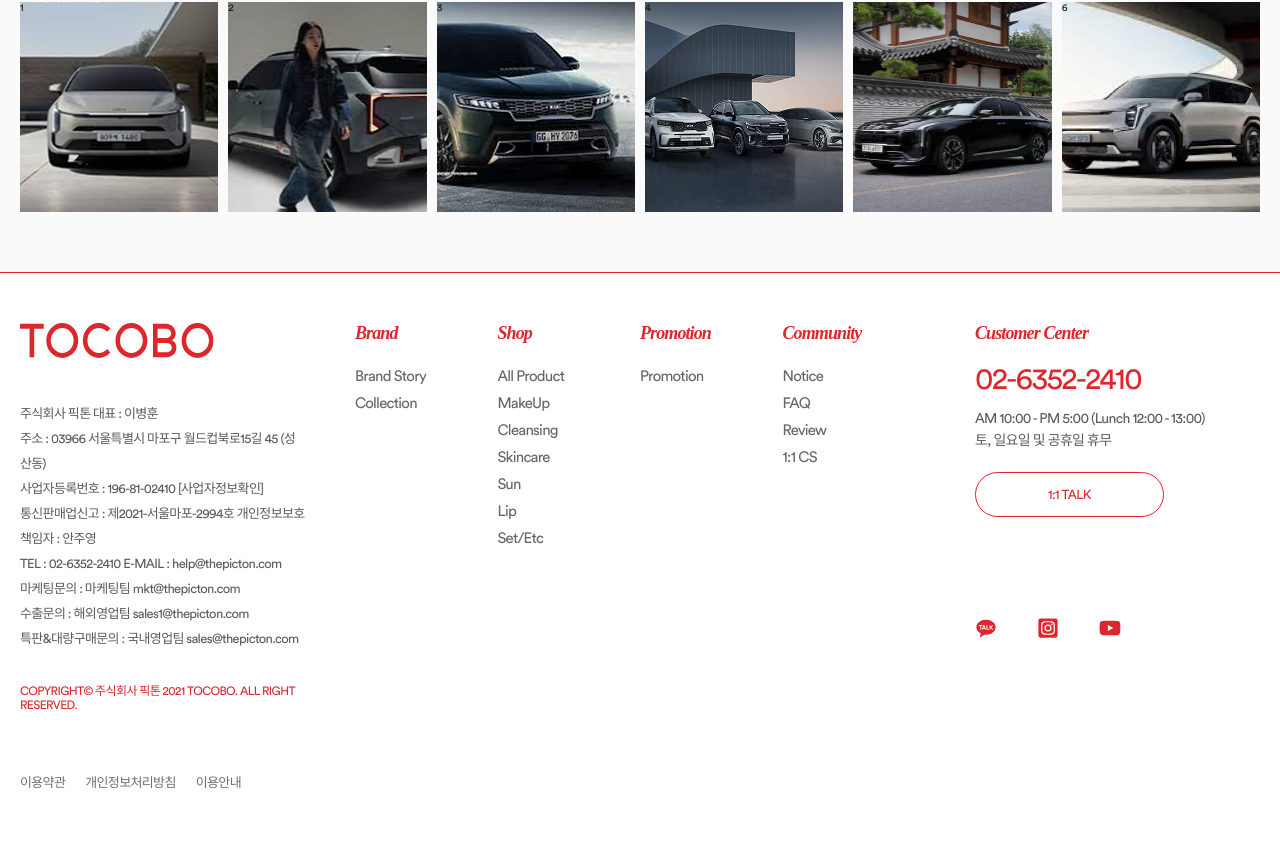
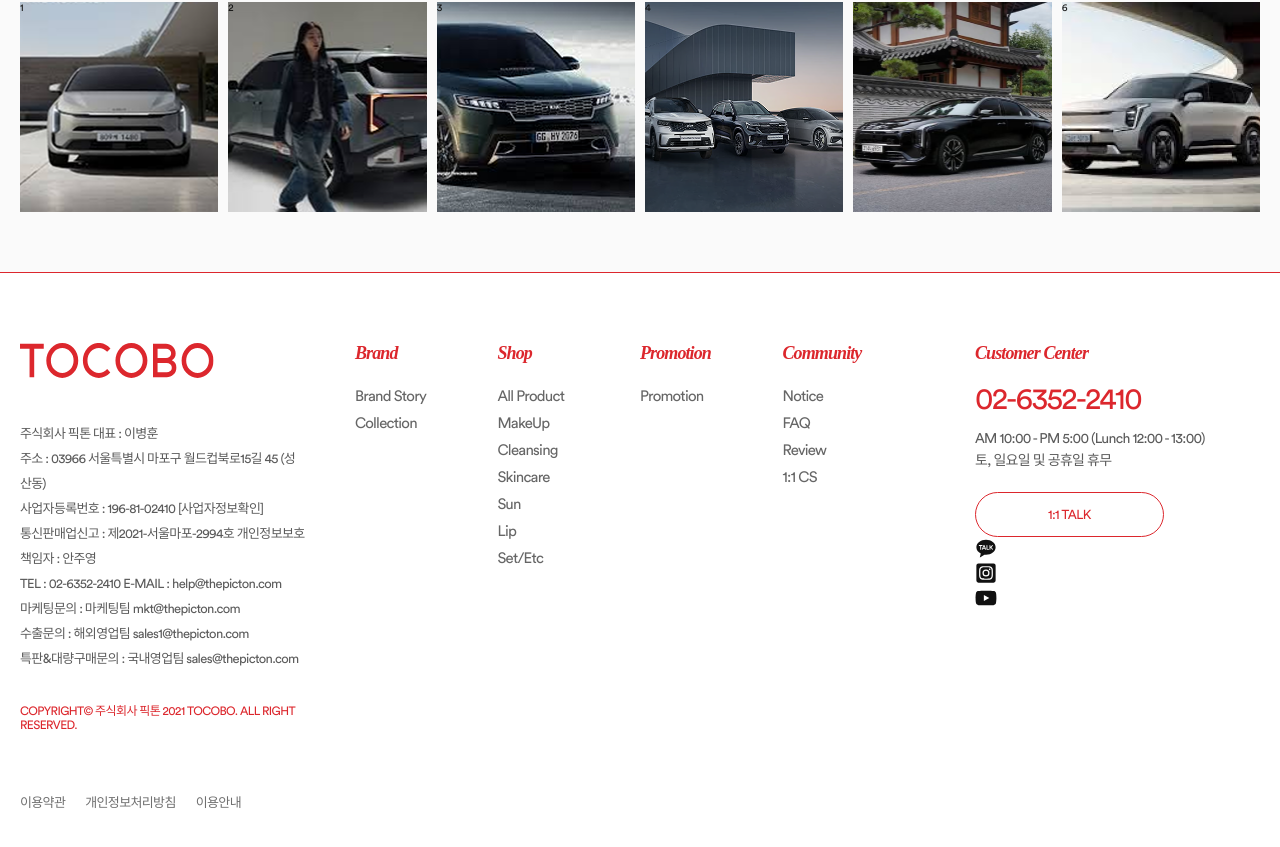
Before and after one commit to seokhyeon09/react-tocobo, a React (Vite) app: page / in a window 1280 px wide. Shown: the part 3245-4092 px from the top of the page. Built offline with nearby package versions, Linux system fonts and the light colour scheme.

Commit message:
mob-footer

```diff
--- a/src/components/Footer.jsx
+++ b/src/components/Footer.jsx
@@ -1,10 +1,63 @@
-import React from 'react'
-import { logoData, companyData, customerCenterData, footerMenus, socialLinks, footerLegal } from '../util/footer'
+import React, { useState, useEffect, useRef } from 'react'
+import {
+  logoData,
+  companyData,
+  customerCenterData,
+  footerMenus,
+  socialLinks,
+  footerLegal
+} from '../util/footer'
 import './styles/Footer.scss'
 
 const Footer = () => {
+
+  const [isOpen, setIsOpen] = useState(false)
+  const hiddenContentRef = useRef(null)
+
+  useEffect(()=>{
+    const handleResize =()=>{
+      setIsOpen(window.innerWidth>=1111)
+    }
+    handleResize()
+
+    window.addEventListener('resize',handleResize)
+
+
+    return ()=>window.removeEventListener('resize',handleResize)
+
+
+
+  },[])
+
+
+  useEffect(() => {
+
+    const el = hiddenContentRef.current
+
+    if (isOpen) {
+      el.style.height = `${el.scrollHeight}px`
+
+      const onTransitionEnd = () => {
+        el.style.height = 'auto'
+        el.removeEventListener('transitionend', onTransitionEnd)
+      }
+      el.addEventListener('transitionEnd', onTransitionEnd)
+    } else {
+
+      el.style.height = `${el.scrollHeight}px`
+
+      void el.offsetHeight
+
+      el.style.height='0px'
+
+    }
+
+
+  }, [isOpen])
+
   return (
     <footer>
+
       <div className='inner footer-inner'>
         <div className="left">
           <h3>
@@ -13,6 +66,7 @@
             </a>
           </h3>
           <ul className="foot-list-1">
+            {/* companyData */}
             {companyData.map((line, i) => (
               <li key={i}>
                 {line}
@@ -22,10 +76,13 @@
           <div className="footer-legal">
             <p>{footerLegal.copyright}</p>
             <div className="legal-links">
-              {footerLegal.links.map((link, i) => (
-                <a key={i} href={link.href}>{link.label}</a>
+              {footerLegal.links.map((item, i) => (
+                <a href={item.href} key={i}>
+                  {item.label}
+                </a>
               ))}
             </div>
+
           </div>
         </div>
         <div className="center">
@@ -35,7 +92,11 @@
                 <h4>{menu.title}</h4>
                 <ul>
                   {menu.items.map((item, j) => (
-                    <li key={j}><a href={item.href}>{item.label}</a></li>
+                    <li key={j}>
+                      <a href={item.href}>
+                        {item.label}
+                      </a>
+                    </li>
                   ))}
                 </ul>
               </div>
@@ -43,26 +104,49 @@
           </div>
         </div>
         <div className="right">
-          <div className="cus-wrap">
-            <h4>{customerCenterData.title}</h4>
-            <div className="hidden">
+          <div
+          onClick={()=>{
+            if (window.innerWidth >= 1111) return
+            setIsOpen(prevStatus=>!prevStatus)}}
+          className={`cus-wrap ${isOpen ? "open" : ""}`}>
+            <h4>
+              {customerCenterData.title}
+              <span className="mob-only m-plus">
+
+              </span>
+            </h4>
+            <div className="hidden" ref={hiddenContentRef}>
               <p className="cs-box">
-                <a href={customerCenterData.tel.href}>{customerCenterData.tel.value}</a>
+                <a href={customerCenterData.tel.href}>
+                  {customerCenterData.tel.value}
+                </a>
               </p>
               <p>{customerCenterData.hours}</p>
               <p>{customerCenterData.notice}</p>
-              <a className='talk-btn' href={customerCenterData.talk.href}>{customerCenterData.talk.label}</a>
+              <a className='talk-btn' href={customerCenterData.talk.href}>
+                {customerCenterData.talk.label}
+              </a>
             </div>
-            <ul className='sns-links'>
+          </div>
+          <div className="footer-legal mob-only">
+
+            <div className="legal-links">
+              {footerLegal.links.map((item, i) => (
+                <a href={item.href} key={i}>
+                  {item.label}
+                </a>
+              ))}
+            </div>
+            <p>{footerLegal.copyright}</p>
+          </div>
+          <ul className="sns-links">
             {socialLinks.map((sns) => (
               <li key={sns.id}>
-                  <a
-                    href={sns.href}
-                    target='_blank'
-                    rel='noreferrer nopener'
+                <a href={sns.href}
+                  target="_blank"
+                  rel="noreferrer noopener"
                   title={sns.label}
-                    aria-label={sns.label}
-                  >
+                  aria-label={sns.label}>
                   {React.createElement(sns.icon, {
                     size: 22, "aria-hidden": true
                   })}
@@ -72,8 +156,8 @@
           </ul>
         </div>
       </div>
-      </div>
     </footer>
+
   )
 }
 
--- a/src/components/styles/Footer.scss
+++ b/src/components/styles/Footer.scss
@@ -1,43 +1,57 @@
-footer{
+footer {
     border-top: .1rem solid var(--primary);
-    .footer-inner{
-        margin-top: 5rem;
-        margin-bottom: 5rem;
+    padding: 7rem 0 5rem;
+
+    .footer-inner {
         display: flex;
         justify-content: space-between;
         max-width: 172rem;
         gap: 5rem;
-        .left{
+
+        @media screen and (max-width:1111px) {
+            flex-direction: column;
+            gap: 3rem;
+
+        }
+
+        .left {
             flex: 1;
-            h3{
+
+            @media screen and (max-width:1111px) {
+                .footer-legal {
+                    display: none;
+                }
+            }
+
+            h3 {
                 margin-bottom: 4rem;
             }
-            .foot-list-1 li{
+
+            .foot-list-1 li {
                 color: #5b5b5b;
                 font-size: 1.3rem;
                 line-height: 2.5rem;
+
             }
-            .footer-legal{
-                p{
-                    color:var(--primary);
-                    font-size: 1.2rem;
-                    padding: 3rem 0 6rem;
+
+
+
         }
-                .legal-links a{
-                    display: inline-block;
-                    margin-right: 2rem;
-                    font-size: 1.3rem;
-                    color: #6f6f6f;
+
+        .center {
+            flex: 2;
+
+            @media screen and (max-width:1111px) {
+                display: none;
             }
-            }
-        }
-        .center{
-            flex:2;
-            .foot-menus{
+
+            .foot-menus {
                 display: flex;
-                &>div{
-                    flex:1;
-                    ul li a{
+
+                &>div {
+                    flex: 1;
+
+                    ul li a {
                         display: block;
                         font-size: 1.5rem;
                         line-height: 1;
@@ -46,45 +60,125 @@
                     }
                 }
             }
+
         }
-        .right{
-            flex:1;
-            .cus-wrap{
-                .cs-box a{
+
+        .right {
+            flex: 1;
+
+            .cus-wrap {
+                @media screen and (max-width:1111px) {
+                    border-top: .1rem solid var(--line);
+                    border-bottom: .1rem solid var(--line);
+                    padding: 1.5rem 0;
+
+
+
+                }
+
+                .cs-box a {
                     display: block;
                     font-size: 3rem;
                     color: var(--primary);
                     margin-bottom: 1.7rem;
                     font-weight: 400;
+
+                    @media screen and (max-width:1111px) {
+                        margin-top: 2rem;
                     }
                 }
-            p{
+
+                p {
                     font-size: 1.4rem;
                     color: #5b5b5b;
                     line-height: 2.2rem;
                 }
-            .talk-btn{
+
+                .talk-btn {
                     margin-top: 2rem;
                     display: inline-block;
                     border: .1rem solid var(--primary);
                     padding: 1.4rem 7.2rem 1.3rem;
                     border-radius: 4.6rem;
                     font-size: 1.3rem;
-                color:var(--primary)
+                    color: var(--primary)
                 }
-            .sns-links{
-                margin-top: 10rem;
-                display: flex;
-                gap: 4rem;
-                color: var(--primary);
+
+                @media screen and (max-width:1111px) {
+                    .hidden {
+                        height: 0;
+                        overflow: hidden;
+                        // display: none;
+                        transition: height .4s;
+                        // padding: 1rem 0;
+                    }
+
+                    &.open {
+
+                        h4 .m-plus::after {
+                            transform: rotate(0deg);
+
+                        }
+
                     }
                 }
-        h4{
-            color: var(--primary);
-            font-family: "Source Serif Pro", serif;
-            font-size:1.8rem;
-            font-style: italic;
-            margin-bottom: 2.5rem;
+
+            }
+
+
+            @media screen and (max-width:1111px) {
+                .legal-links {
+                    margin-top: 2rem;
                 }
             }
         }
+
+        h4 {
+            color: var(--primary);
+            font-family: 'Source Serif Pro', serif;
+            font-size: 1.8rem;
+            font-style: italic;
+            margin-bottom: 2.5rem;
+
+            @media screen and (max-width:1111px) {
+                position: relative;
+                cursor: pointer;
+                margin-bottom: 0;
+                // padding-bottom:2rem;
+
+                .m-plus,
+                .m-plus::after {
+                    width: 1.4rem;
+                    height: .2rem;
+                    background-color: var(--primary);
+                    position: absolute;
+                    right: 0;
+                    top: 50%;
+                    transition: all .3s;
+                }
+
+                .m-plus::after {
+                    content: "";
+                    display: block;
+                    transform: rotate(90deg);
+
+                }
+            }
+        }
+
+        .footer-legal {
+            p {
+                color: var(--primary);
+                font-size: 1.2rem;
+                padding: 3rem 0 6rem;
+            }
+
+            .legal-links a {
+                display: inline-block;
+                margin-right: 2rem;
+                font-size: 1.3rem;
+                color: #6f6f6f
+            }
+        }
+    }
+}
--- a/src/sections/Collection.jsx
+++ b/src/sections/Collection.jsx
@@ -32,7 +32,7 @@
     <div className='inner collection-inner'>
       <div className="t-wrap">
         <h2 className="tit">
-          TOCOBO COLLECTION
+          TOCOBO <br className='mob-only'/> COLLECTION
         </h2>
         <p className='txt'>
           Shop By Category
--- a/src/sections/styles/Collection.scss
+++ b/src/sections/styles/Collection.scss
@@ -61,11 +61,11 @@
             align-content: center;
             margin: 2.5rem auto 0;
 
-            img {
-                // width: 110%;
-                // height: 110%;
-                // animation: up 2s infinite alternate;
-            }
+            // img {
+            //     width: 110%;
+            //     height: 110%;
+            //     animation: up 2s infinite alternate;
+            // }
 
 
             @media screen and (max-width:1280px) {
@@ -84,7 +84,7 @@
 
             @media screen and (max-width:1280px) {
                 margin: 2rem auto 0;
-                width: 80%;
+                width: 90vw;
             }
 
             .swiper-pagination-progressbar-fill {
--- a/src/sections/styles/Instargram.scss
+++ b/src/sections/styles/Instargram.scss
@@ -20,5 +20,9 @@
                 background-position: center;
             }
         }
+
+        @media screen and (max-width:1280px) {
+            flex-wrap: wrap;
+        }
     }
 }
--- a/src/styles/_common.scss
+++ b/src/styles/_common.scss
@@ -158,3 +158,10 @@
         transform: translateY(-2rem);
     }
 }
+
+.mob-only{
+    display: none;
+    @media screen and (max-width:1111px) {
+        display: block;
+    }
+}
--- a/src/styles/_variables.scss
+++ b/src/styles/_variables.scss
@@ -6,6 +6,7 @@
     --fg: #111;
     --text:#231f20;
     --muted: #666;
+    --line: #383838;
     --primary: #DC272D;
     --secondary: #009BDE;
     --tertiary: #678c07;
```
Also changed, not shown: src/components/Cta.jsx (+6 -6 lines). Lines whose indentation alone changed are shown as unchanged.
